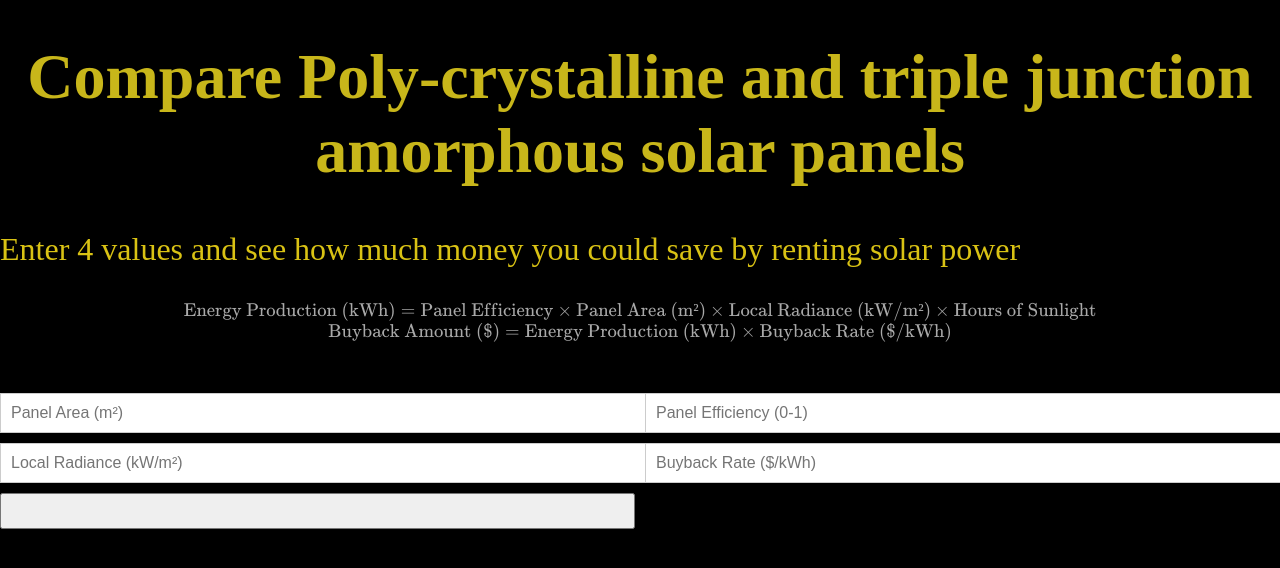
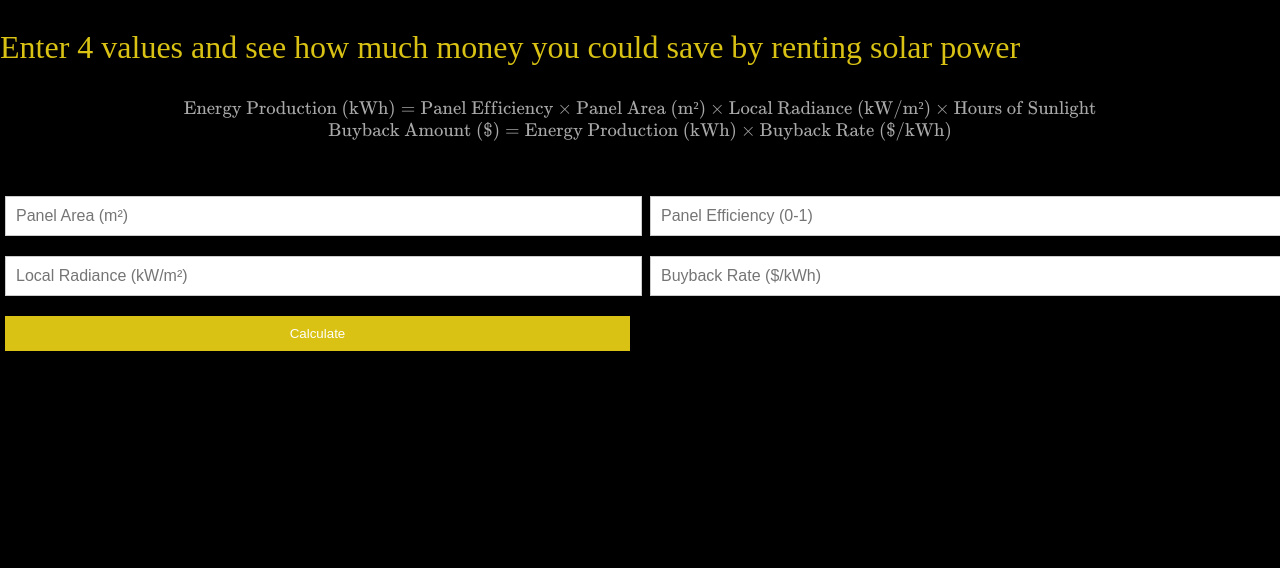
Before and after one commit to kboytron/SolarEnergyViz.tech, a plain HTML site: page html/Buyback.html in a window 1280 px wide. Shown: the part 60-628 px from the top of the page. Drawn offline with nearby package versions, Linux system fonts and the light colour scheme.

Commit message:
Fix graphs and styling in Buyback

```diff
--- a/html/Buyback.html
+++ b/html/Buyback.html
@@ -12,10 +12,6 @@
         <title>SolarEnergyViz</title>
     </head>
 <body>
-    <header>
-        <h1 class="centered">Compare Poly-crystalline and triple junction amorphous solar panels</h1>
-    </header>
-
     <p>
         Enter 4 values and see how much money you could save by renting solar power
     </p>
@@ -32,7 +28,7 @@
         <input type="number" id="panelEfficiency" class="text-box" placeholder="Panel Efficiency (0-1)">
         <input type="number" id="localRadiance" class="text-box" placeholder="Local Radiance (kW/m²)">
         <input type="number" id="buybackRate" class="text-box" placeholder="Buyback Rate ($/kWh)">
-        <input type="button" title="Calculate" onclick="calculateSavings()">
+        <input type="button" value="Calculate" onclick="calculateSavings()" style="color: white;">
         <p id="result"></p>
     </div>
 
--- a/html/index.css
+++ b/html/index.css
@@ -124,3 +124,27 @@ div {
     font-size: 16px;
     width: 100%; /* Make the text boxes fill their grid cells */
 }
+
+/* Add margin to the text boxes */
+.text-box {
+    border: 1px solid #ccc;
+    padding: 10px;
+    font-size: 16px;
+    width: calc(100% - 20px); /* subtracting the left and right padding */
+    margin: 5px; /* Add margin around text boxes */
+}
+
+/* Style the button */
+input[type=button] {
+    background-color: #d9c214; /* Make the button background color yellow */
+    color: #000000; /* Make the text color black */
+    border: none; /* Remove the border */
+    padding: 10px 20px; /* Add padding to the button */
+    cursor: pointer; /* Change the cursor to a hand when hovering over the button */
+    margin: 5px; /* Add margin around button */
+}
+
+/* Style the button on hover */
+input[type=button]:hover {
+    background-color: #c8b61a; /* Change the background color on hover */
+}
```
Also changed, not shown: html/plot-daily.png, html/plot-hourly.png.
